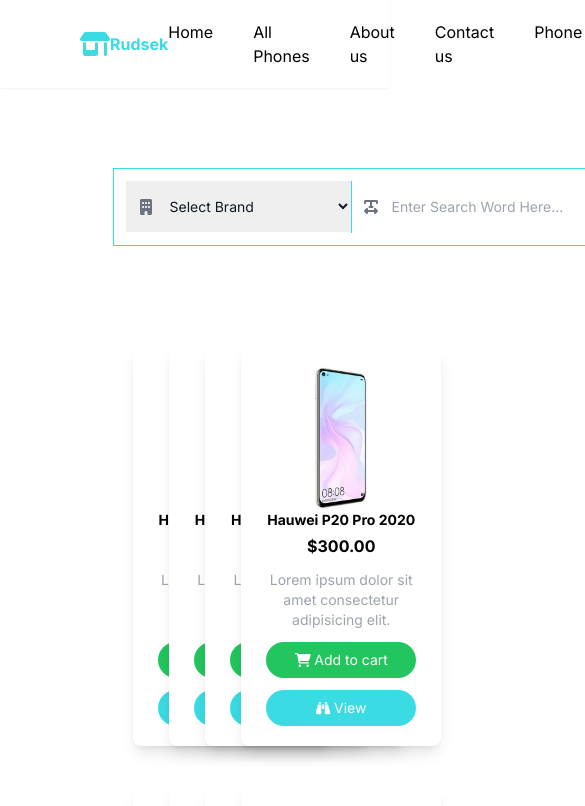
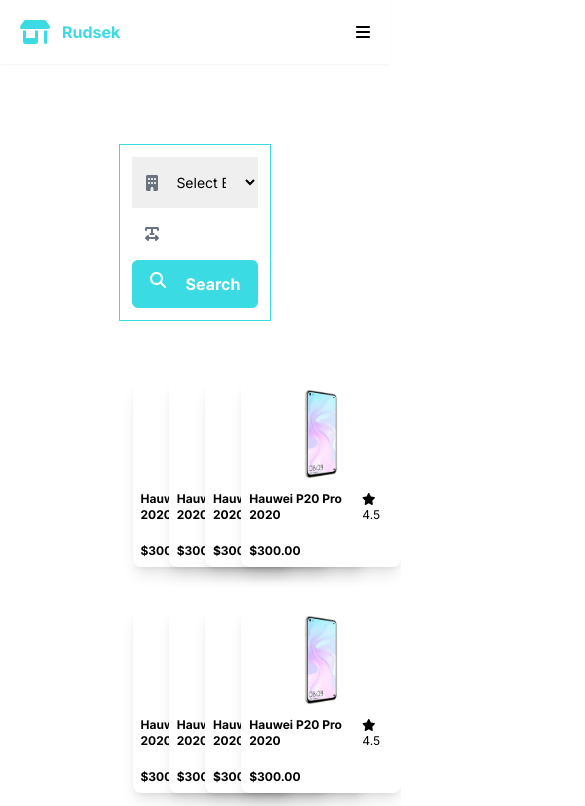
Before and after one commit to QuintonMaisiri/Rudsek, a Next.js app: page /phones in a window 390 px wide. Shown: the top 806 px of the page, 585 px wide, since content can reach past the window. Built offline with nearby package versions, Linux system fonts and the light colour scheme.

Commit message:
added moblie responsiveness to homepage

```diff
--- a/app/components/brandcard/Brandcard.tsx
+++ b/app/components/brandcard/Brandcard.tsx
@@ -12,9 +12,8 @@
                     className='rounded-full mr-5'
                 />
             </div>
-            <div>
-                <h3 className='font-bold'>Hauwei</h3>
-                <p className=''>300 Products</p>
+            <div className='ml-3'>
+                <h3 className='font-bold text-white'>Hauwei</h3>
             </div>
         </div>
     )
--- a/app/components/footer/Footer.tsx
+++ b/app/components/footer/Footer.tsx
@@ -5,7 +5,7 @@
     return (
         <div>
             <div className="w-full border-t border-t-gray-400 mt-20 ">
-                <div className="w-5/6 text-sm  py-10 px-5 grid grid-cols-4 mx-[auto]">
+                <div className="w-5/6 text-sm  py-10 px-5 grid grid-cols-1 mx-[auto] md:grid-cols-3 lg:grid-cols-4 gap-y-5 md:place-content-start gap-5 place-content-center">
                     <div>
                         <FontAwesomeIcon icon={faShop} className="text-primary-blue text-[26px]" />
                         <p className="mb-5">Rudsek</p>
--- a/app/components/navbar/Navbar.tsx
+++ b/app/components/navbar/Navbar.tsx
@@ -1,13 +1,33 @@
+'use client'
+
+import { useState } from 'react';
 import { FontAwesomeIcon } from '@fortawesome/react-fontawesome';
-import { faCartShopping, faShop } from '@fortawesome/free-solid-svg-icons';
+import { faBars, faCartShopping, faShop, faXmark } from '@fortawesome/free-solid-svg-icons';
 
 export default function Navbar() {
+    let [isMenuOpen, setIsMenuOpen] = useState(false)
     return (
-        <nav className="flex justify-between items-center px-20 py-5 shadow-sm">
+        <div className='shadow-sm bg-white w-full p-5'>
+            <div className='flex items-center justify-between'>
                 <div className='flex'>
                     <FontAwesomeIcon icon={faShop} className='text-primary-blue text-[24px]' />
+                    <p className='font-bold text-primary-blue ml-3'>Rudsek</p>
+                </div>
+                <div>
+                    <button className={isMenuOpen ? 'hidden' : 'lg:hidden w-max'} onClick={
+                        () => {
+                            setIsMenuOpen(true)
+                        }
+                    }>
+                        <FontAwesomeIcon icon={faBars} />
+                    </button>
+                </div>
+            </div>
+            <nav className="justify-between items-center px-20 py-3 hidden lg:flex">
+                {/* <div className='flex'>
+                    <FontAwesomeIcon icon={faShop} className='text-primary-blue text-[24px]' />
                     <p className='font-bold text-primary-blue'>Rudsek</p>
-            </div>
+                </div> */}
                 <div className="flex items-center">
                     <div>
                         <ul className="flex">
@@ -33,5 +53,43 @@
                     </div>
                 </div>
             </nav>
+            <nav className={isMenuOpen ? 'absolute left-0 top-0 bottom-0 bg-white z-50 w-3/4 shadow-lg duration-500 p-5' : 'absolute -left-[100%] top-0 bottom-0 z-50 w-3/4 shadow-lg duration-500'}>
+                <div className='flex justify-end mb-5'>
+                    <button className='w-max'>
+                        <FontAwesomeIcon icon={faXmark} onClick={
+                            () => {
+                                setIsMenuOpen(false)
+                            }
+                        } />
+                    </button>
+                </div>
+                <div className='flex justify-center'>
+                    <FontAwesomeIcon icon={faShop} className='text-primary-blue text-[24px] mr-5' />
+                    <p className='font-bold text-primary-blue'>Rudsek</p>
+                </div>
+                <ul className='flex-col items-center justify-center mt-10'>
+                    <li className="mb-5 text-center">
+                        <a href='/'>Home</a>
+                    </li>
+                    <li className="mb-5 text-center">
+                        <a href='/phones'>All Phones</a>
+                    </li>
+                    <li className="mb-5 text-center">
+                        <a href='#About'>About us</a>
+                    </li>
+                    <li className="mb-5 text-center">
+                        <a href='/contact-us'>Contact us</a>
+                    </li>
+                    <li className="mb-5 text-center">
+                        <a href='/phone'>Phone</a>
+                    </li>
+                    <li className="mb-5 text-center">
+                        <FontAwesomeIcon icon={faCartShopping} className='text-[24px]' />
+                    </li>
+                </ul>
+
+            </nav>
+        </div>
+
     )
 }
--- a/app/components/phonecard/Phonecard.tsx
+++ b/app/components/phonecard/Phonecard.tsx
@@ -1,36 +1,24 @@
-import { faBinoculars, faCartShopping } from '@fortawesome/free-solid-svg-icons';
+import { faStar } from '@fortawesome/free-solid-svg-icons';
 import { FontAwesomeIcon } from '@fortawesome/react-fontawesome';
 import Image from 'next/image';
 
 export default function PhoneCard(){
     return (
-        <div className="w-[200px] flex-shrink-0 mr-10 mb-5 inline rounded-lg shadow-lg p-5 bg-white">
+        <div className="md:w-[240px] w-[160px] flex-shrink-0 mr-10 mb-5 inline rounded-lg shadow-lg p-2 md:p-5 bg-white">
             <div className='flex justify-center'>
                 <Image
                 src={'/images/phone.jpg'}
                 alt='cellphone'
-                width={80}
+                width={50}
                 height={100}
                 />
             </div>
             <div>
-                <div>
-                    <p className="font-bold text-sm mb-1 text-center">Hauwei P20 Pro 2020</p>
-                    <p className="font-bold mb-3 text-center">$300.00</p>
+                <div className='flex items-center justify-between mt-3'>
+                    <p className="font-bold text-xs lg:mb-1 ">Hauwei P20 Pro 2020</p>
+                    <p className='text-xs'> <FontAwesomeIcon icon={faStar} /> 4.5 </p>
                 </div>
-                <div className="text-sm text-gray-400 text-center">
-                    Lorem ipsum dolor sit amet consectetur adipisicing elit.
-                </div>
-                <div className="mt-3 w-full flex justify-center">
-                    <button className="bg-green-500 text-white text-sm p-2 rounded-full w-[150px]">
-                       <FontAwesomeIcon icon={faCartShopping}/> Add to cart
-                    </button>
-                </div>
-                <div className="mt-3 w-full flex justify-center">
-                    <button className="bg-primary-blue text-white text-sm p-2 rounded-full w-[150px]">
-                       <FontAwesomeIcon icon={faBinoculars} /> View
-                    </button>
-                </div>
+                <p className="font-bold mt-5 text-xs">$300.00</p>
             </div>
         </div>
     )
--- a/app/components/searchbar/Searchbar.tsx
+++ b/app/components/searchbar/Searchbar.tsx
@@ -4,27 +4,29 @@
 
 export default function Searchbar() {
     return (
-        <div className="flex border w-max border-primary-blue my-20 mx-auto">
-            <div className="p-3 flex">
-                <div className="relative">
+        <div className="flex flex-wrap border lg:w-max border-primary-blue my-10 lg:my-20 p-3 w-11/12 mx-auto">
+            <div className="lg:p-3 flex flex-wrap">
+                <div className="relative w-full md:w-[auto]">
                     <div className="absolute inset-y-0 left-0 flex items-center pl-3 pointer-events-none">
                         <FontAwesomeIcon icon={faBuilding} className='w-4 h-4 text-gray-500' />
                     </div>
-                    <select className="w-full focus:outline-0 p-4 pl-10 pr-20 text-sm text-gray-900 placeholder-gray-400 " defaultValue='Select Brand' >
-                    <option value={'Selecet Brand'} >Select Brand</option>
+                    <select className="w-full focus:outline-0 p-4 pl-10 md:pr-20 w-full text-sm placeholder-gray-400 " defaultValue='Select Brand' >
+                        <option value={'Selecet Brand'} >Select Brand</option>
                     </select>
 
                 </div>
-                <div className="relative">
+                <div className="relative w-full md:w-[auto]">
                     <div className="absolute inset-y-0 left-0 flex items-center pl-3 pointer-events-none">
                         <FontAwesomeIcon icon={faTextWidth} className='w-4 h-4 text-gray-500' />
                     </div>
-                    <input type="search" className="w-full focus:outline-0 p-4 pl-10 pr-20 text-sm text-gray-900      placeholder-gray-400 border-l border-l-primary-blue" placeholder="Enter Search Word Here..." />
+                    <input type="search" className="w-full focus:outline-0 p-4 pl-10 pr-20 text-sm text-gray-900 placeholder-gray-400 md:border-l md:border-l-primary-blue" placeholder="Enter Search Word Here..." />
                 </div>
             </div>
-            <div className="bg-primary-blue flex items-center px-5 pr-20">
-                <FontAwesomeIcon icon={faSearch} className='text-white mr-5' />
-                <p className='text-white font-bold'>Search</p>
+            <div className="bg-primary-blue flex items-center justify-center p-3 rounded-md w-full md:w-[auto]">
+                <div className='w-max flex'>
+                    <FontAwesomeIcon icon={faSearch} className='text-white mr-5' />
+                    <p className='text-white font-bold'>Search</p>
+                </div>
             </div>
         </div>
     )
--- a/app/page.tsx
+++ b/app/page.tsx
@@ -2,25 +2,24 @@
 import Searchbar from './components/searchbar/Searchbar'
 import BrandCard from './components/brandcard/Brandcard'
 import PhoneCard from './components/phonecard/Phonecard'
-import Footer from './components/footer/Footer'
 
 export default function Home() {
   return (
     <div>
-      <header className='bg-primary-blue flex justify-evenly p-10 px-40 relative'>
-        <div className='absolute top-0 left-0 w-full h-full bg-[url("/images/pattern2.jpg")] opacity-[0.02] z-10'></div>
-        <div className='w-[500px] flex-col '>
-          <h1 className=' text-[52px] font-bold text-white'>
-            High <br />
-            Quality<br />
-            Phones <br />
-            For Less</h1>
-          <p className='font-bold mb-5'>Buy direct from China Freight and Duty Inclusive</p>
-          <button className='p-2 bg-white rounded-full mb-5 w-[200px] text-sm font-bold'>
+      <header className='bg-primary-blue flex justify-evenly px-5 py-10 lg:px-40 relative'>
+        <div className='absolute top-0 left-0 w-full h-full bg-[url("/images/pattern2.jpg")] bg-center bg-cover opacity-[0.05] z-10'></div>
+        <div className='lg:w-[500px] flex-col '>
+          <h1 className=' text-[28px] drop-shadow font-bold text-white mb-5'>
+            Shop In China <br />
+            From The Comfort Of<br />
+            Your Own Home
+          </h1>
+          <p className='font-black mb-5 text-sm mb-5 '>Buy Direct From China Freight And Duty Inclusive</p>
+          <button className='p-3 bg-white rounded-md text-primary-blue mb-5 w-[200px] text-sm font-bold shadow-sm'>
             Start Buying
           </button>
         </div>
-        <div className='relative rotate-45'>
+        <div className='relative rotate-45 hidden md:block'>
           <Image
             src={'/images/hero-image.png'}
             alt="phone"
@@ -38,11 +37,26 @@
 
       <Searchbar />
 
-      <div className='w-3/4 mx-[auto]'>
+      <div className='w-11/12 md:w-5/6 mx-[auto] p-5 mt-20 overflow-hidden'>
+        <h2 className='mb-10 text-primary-blue font-bold'>
+          This Week&apos;s Top Picks
+        </h2>
+        <div className='overflow-x-auto flex'>
+          <PhoneCard />
+          <PhoneCard />
+          <PhoneCard />
+          <PhoneCard />
+          <PhoneCard />
+          <PhoneCard />
+        </div>
+      </div>
+
+
+      <div className='w-11/12 md:w-3/4 mx-[auto]'>
         <h2 className='mb-10 text-primary-blue font-bold'>
           Browse Phones by brand
         </h2>
-        <div className='grid grid-cols-3 gap-5'>
+        <div className='grid grid-cols-2 md:grid-cols-2 lg:grid-cols-3 gap-5'>
           <BrandCard />
           <BrandCard />
           <BrandCard />
@@ -52,11 +66,11 @@
         </div>
       </div>
 
-      <div className='w-5/6 mx-[auto] p-5 mt-20 overflow-hidden'>
+      <div className='md:w-5/6 w-11/12 mx-[auto] mt-20'>
         <h2 className='mb-10 text-primary-blue font-bold'>
-          This Week&apos;s Top Picks
+          Recently added
         </h2>
-        <div className='overflow-x-auto flex p-5'>
+        <div className='grid grid-cols-2 md:grid-cols-2 lg:grid-cols-3 '>
           <PhoneCard />
           <PhoneCard />
           <PhoneCard />
@@ -66,59 +80,27 @@
         </div>
       </div>
 
+
       <div className='mt-20 relative bg-[url("/images/about-bg.jpg")] bg-cover bg-center -z-50'>
         <div className='absolute top-0 left-0 w-full h-full bg-black opacity-[80%] -z-10'></div>
-        <div className='w-5/6 mx-auto flex justify-between'>
-          <div className='w-1/2'>
-            <h2 className='text-white font-bold text-[36px] mb-8'>A supplier you can trust</h2>
-            <p className='text-white mb-12'>Lorem ipsum dolor sit amet consectetur adipisicing elit. Doloremque neque maiores rem illo dolor maxime architecto aspernatur pariatur laboriosam in!</p>
-            <h2 className='text-white font-bold text-[36px] mb-8'>About us</h2>
-            <p className='text-white mb-12'>Lorem ipsum dolor sit amet, consectetur adipisicing elit. Ad odit sit pariatur. Quibusdam esse accusantium eaque! Vel quae est cupiditate!</p>
+        <div className='md:w-5/6 w-11/12 mx-auto flex flex-wrap justify-between'>
+          <div className='md:w-1/2 py-3'>
+            <h2 className='text-white font-bold text-xl md:text-[36px] mb-4 md:mb-8'>A supplier you can trust</h2>
+            <p className='text-white mb-8 md:mb-12 md:text-lg text-sm trailing-lg'>Lorem ipsum dolor sit amet consectetur adipisicing elit. Doloremque neque maiores rem illo dolor maxime architecto aspernatur pariatur laboriosam in!</p>
+            <h2 className='text-white font-bold text-xl md:text-[36px] mb-4 md:mb-8'>About us</h2>
+            <p className='text-white md:text-lg text-sm mb-12'>Lorem ipsum dolor sit amet, consectetur adipisicing elit. Ad odit sit pariatur. Quibusdam esse accusantium eaque! Vel quae est cupiditate!</p>
           </div>
-          <div >
+          <div className='flex justify-center w-full' >
             <Image
               src={'/images/ceo.jpg'}
               alt='Ceo picture'
               height={200}
               width={400}
-              className='rounded-full'
+              className='rounded-full w-[200px] md:w-[400px]'
             />
           </div>
         </div>
       </div>
-
-      <div className='w-5/6 mx-[auto] p-5 mt-20 overflow-hidden'>
-        <h2 className='mb-10 text-primary-blue font-bold'>
-          Recently added
-        </h2>
-        <div className='overflow-x-auto flex p-5'>
-          <PhoneCard />
-          <PhoneCard />
-          <PhoneCard />
-          <PhoneCard />
-          <PhoneCard />
-          <PhoneCard />
-        </div>
-      </div>
-
-      <div className='w-5/6 mx-auto flex justify-between'>
-        <section className="relative isolate overflow-hidden bg-white px-6 py-24 sm:py-32 lg:px-8">
-          <div className="mx-auto max-w-2xl lg:max-w-4xl">
-              <figure className="mt-10">
-                <blockquote className="text-center text-xl font-semibold leading-8 text-gray-900 sm:text-2xl sm:leading-9">
-                  <p>“Lorem ipsum dolor sit amet consectetur adipisicing elit. Nemo expedita voluptas culpa sapiente alias molestiae. Numquam corrupti in laborum sed rerum et corporis.”</p>
-                </blockquote>
-                <figcaption className="mt-10">
-                  <img className="mx-auto h-20 w-20 rounded-full" src='/images/test.jpg' alt="" />
-                    <div className="mt-4 flex items-center justify-center space-x-3 text-base">
-                      <div className="font-semibold text-gray-900">Judith Black</div>
-                      <div className="text-gray-600">CEO of Workcation</div>
-                    </div>
-                </figcaption>
-              </figure>
-          </div>
-        </section>
-      </div>
     </div>
   )
 }
--- a/tailwind.config.ts
+++ b/tailwind.config.ts
@@ -7,6 +7,13 @@
     './app/**/*.{js,ts,jsx,tsx,mdx}',
   ],
   theme: {
+    screens: {
+      xs: "320px",
+      sm: "480px",
+      md: "768px",
+      lg: "976px",
+      xl: "1440px",
+    },
     extend: {
       colors: {
         'primary-blue': '#3BDBE3',
```
Lines whose indentation alone changed are shown as unchanged.
